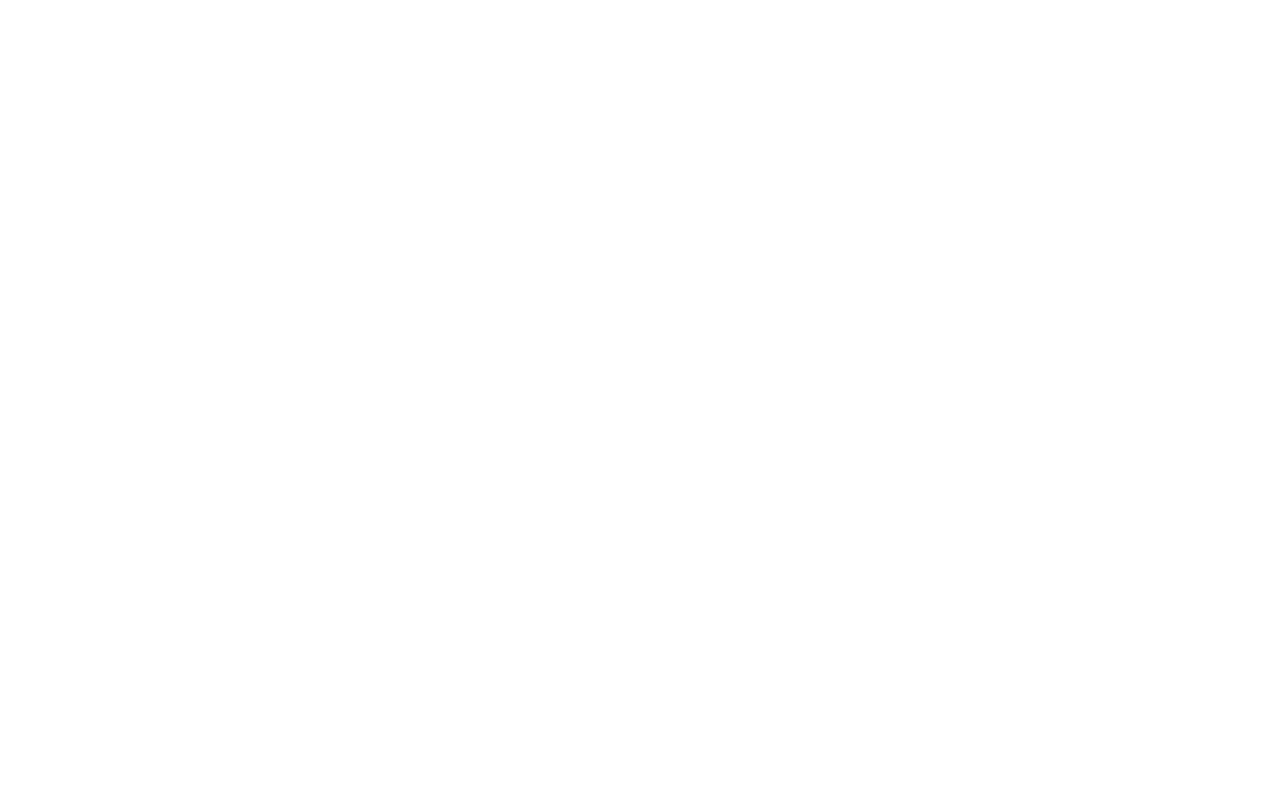
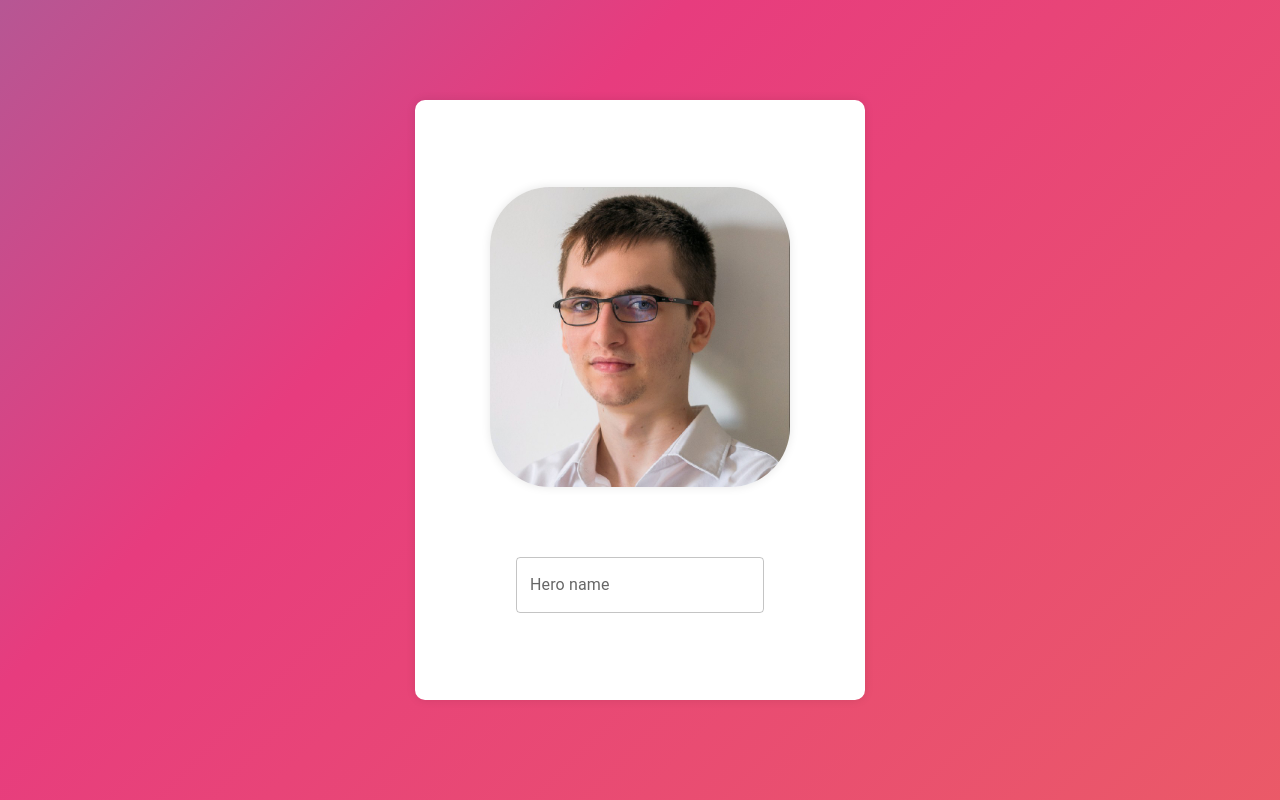
Before and after one commit to ludovic-str/Jam-1, a React (Create React App) app in the folder front/: page /guess/images in a window 1280 px wide. Before the commit this address had no page. Built offline with nearby package versions, Linux system fonts and the light colour scheme.

Commit message:
feat: base guess hero game with tom placeholder

```diff
--- /dev/null
+++ b/front/src/screens/guessImages/index.tsx
@@ -0,0 +1,16 @@
+import "./styles.css";
+import Tom from "./tom.jpg";
+import { TextField } from "@mui/material";
+
+const GuessImages = () => {
+  return (
+    <div className="guess-images-container">
+      <div className="guess-images-form-container">
+        <img src={Tom} alt="tom" className="hero-image" />
+        <TextField label="Hero name"/>
+      </div>
+    </div>
+  );
+};
+
+export default GuessImages;
--- /dev/null
+++ b/front/src/screens/guessImages/styles.css
@@ -0,0 +1,44 @@
+.guess-images-container {
+  display: flex;
+  flex-direction: column;
+  align-items: center;
+  justify-content: center;
+  height: 100%;
+  width: 100%;
+  background: linear-gradient(-45deg, #ee7752, #e73c7e, #23a6d5, #23d5ab);
+  background-size: 400% 400%;
+  animation: gradient 15s ease infinite;
+}
+
+.guess-images-form-container {
+  display: flex;
+  flex-direction: column;
+  align-items: center;
+  justify-content: center;
+  height: 600px;
+  width: 450px;
+  border-radius: 10px;
+  box-shadow: 0 0 10px 0 rgba(0, 0, 0, 0.1);
+  background-color: white;
+  gap: 50px;
+}
+
+.hero-image {
+  height: 300px;
+  width: 300px;
+  border-radius: 20%;
+  margin-bottom: 20px;
+  box-shadow: 0 0 10px 0 rgba(0, 0, 0, 0.1);
+}
+
+@keyframes gradient {
+  0% {
+    background-position: 0% 50%;
+  }
+  50% {
+    background-position: 100% 50%;
+  }
+  100% {
+    background-position: 0% 50%;
+  }
+}
--- a/front/src/screens/index.tsx
+++ b/front/src/screens/index.tsx
@@ -1,5 +1,6 @@
 import { useRoutes } from "react-router-dom";
 import Home from "./home";
+import GuessImages from "./guessImages";
 
 // ----------------------------------------------------------------------
 
@@ -9,6 +10,10 @@
       path: "/",
       element: <Home />,
     },
+    {
+      path: "/guess/images",
+      element: <GuessImages />,
+    },
   ]);
 
   return routes;
```
Also changed, not shown: front/src/screens/guessImages/tom.jpg (added).
